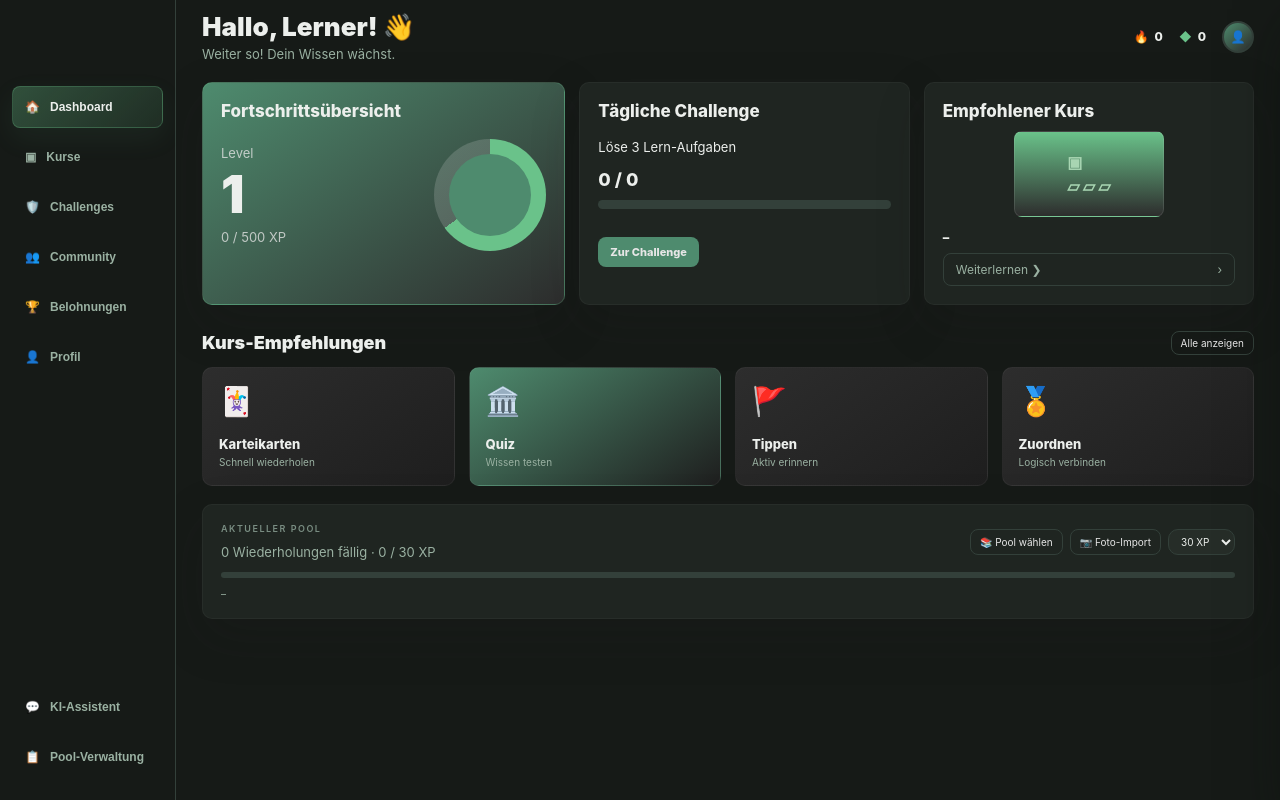
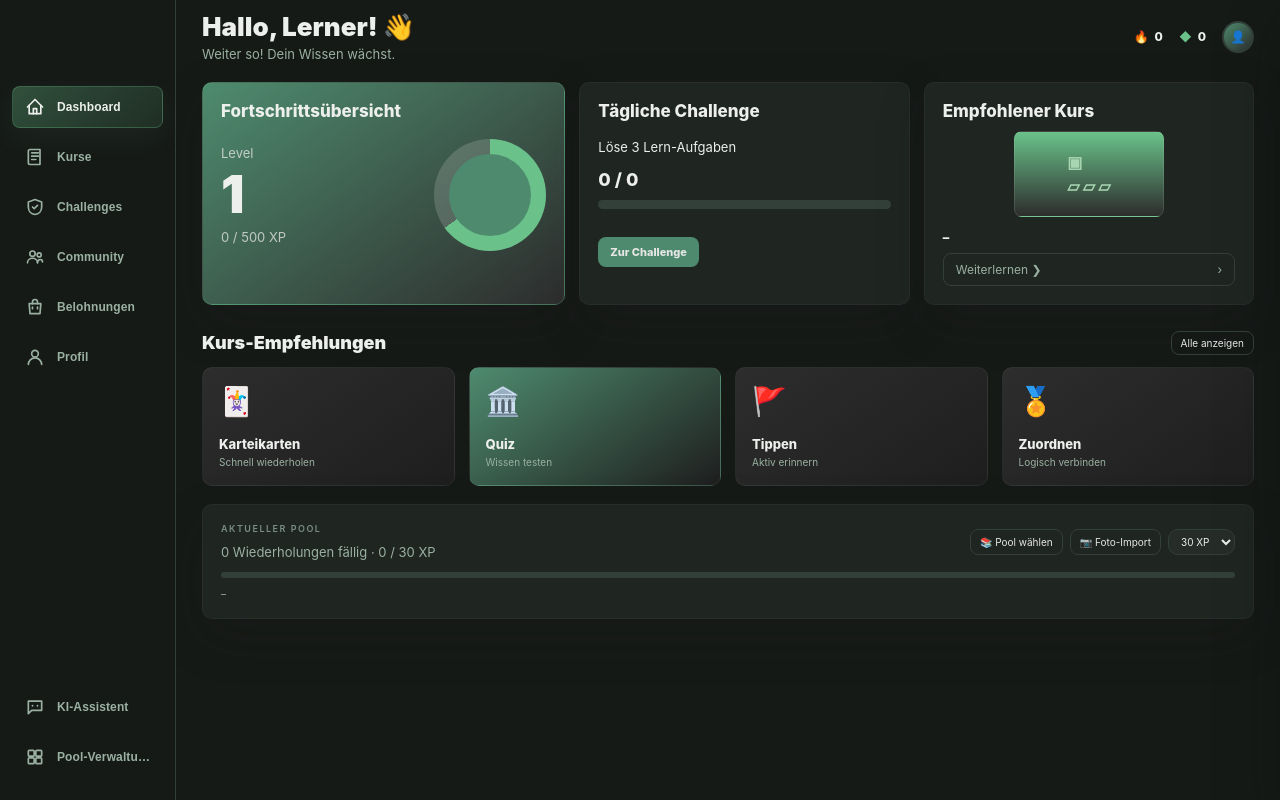
Before and after one commit to User14562/Kivo, a plain HTML site: page frontend/index.html in a window 1280 px wide. Drawn offline with nearby package versions, Linux system fonts and the light colour scheme.

Commit message:
Update button styles and structure in index.html

```diff
--- a/frontend/index.html
+++ b/frontend/index.html
@@ -26,13 +26,15 @@ body{font-family:Inter,'Segoe UI',Arial,sans-serif;background:var(--page);min-he
 .shell{display:flex;height:100vh;overflow:hidden;background:var(--page)}
 .rail{width:176px;flex-shrink:0;display:flex;flex-direction:column;justify-content:space-between;padding:22px 12px;border-right:1px solid var(--line);background:var(--page)}
 .rail-top,.rail-bot{display:flex;flex-direction:column;gap:8px}
-.rail-btn{width:100%;height:42px;border-radius:8px;border:1px solid transparent;background:transparent;color:var(--muted);display:flex;align-items:center;gap:10px;padding:0 12px;font-size:12px;font-weight:650;cursor:pointer;transition:all .15s;flex-shrink:0;text-align:left}
+.rail-btn{width:100%;height:42px;border-radius:8px;border:1px solid transparent;background:transparent;color:var(--muted);display:flex;align-items:center;gap:12px;padding:0 12px;font-size:12px;font-weight:650;cursor:pointer;transition:all .15s;flex-shrink:0;text-align:left}
 .rail-btn:hover{border-color:var(--line);color:var(--text);background:color-mix(in srgb,#E6E6E6 3%,transparent)}
 .rail-btn.active{border-color:color-mix(in srgb,#6AC28A 28%,transparent);background:linear-gradient(135deg,color-mix(in srgb,#6AC28A 32%,transparent),color-mix(in srgb,#6AC28A 12%,transparent));color:var(--text);box-shadow:0 10px 28px color-mix(in srgb,#6AC28A 8%,transparent)}
 .rail-btn.lime-active{border-color:var(--lime);background:var(--lime-d2);color:var(--lime)}
+.rail-ico{width:20px;height:20px;flex-shrink:0;display:inline-flex;align-items:center;justify-content:center;color:currentColor}
+.rail-ico svg{width:20px;height:20px;display:block;stroke:currentColor;fill:none;stroke-width:2;stroke-linecap:round;stroke-linejoin:round}
+.rail-lbl{flex:1;min-width:0;white-space:nowrap;overflow:hidden;text-overflow:ellipsis;letter-spacing:.01em}
 .brand-btn{width:132px;height:42px;border-radius:0;background:transparent;border:none;cursor:pointer;flex-shrink:0;background-image:url('kivo-logo.png');background-size:contain;background-position:left center;background-repeat:no-repeat;margin:0 0 14px 8px;color:transparent;font-size:0}
 .brand-btn::after{content:''}
-.rail-btn::after{content:attr(title)}
 
 .main-area{flex:1;overflow:hidden;display:flex;flex-direction:column;background:var(--page);position:relative}
 .topbar{display:flex;align-items:center;justify-content:space-between;padding:20px 26px 10px;border-bottom:0;flex-shrink:0;gap:10px}
@@ -56,7 +58,8 @@ body{font-family:Inter,'Segoe UI',Arial,sans-serif;background:var(--page);min-he
 .bottom-nav{display:none;position:fixed;bottom:0;left:0;right:0;height:56px;background:var(--panel);border-top:1px solid var(--line);z-index:60;flex-direction:row;padding-bottom:env(safe-area-inset-bottom,0)}
 .bn-item{flex:1;display:flex;flex-direction:column;align-items:center;justify-content:center;gap:2px;font-size:9px;color:var(--muted);cursor:pointer;border:none;background:none;font-family:Inter,sans-serif;padding:6px 0;transition:all .15s}
 .bn-item.active{color:var(--lime)}
-.bn-icon{font-size:17px;line-height:1}
+.bn-icon{font-size:17px;line-height:1;display:inline-flex;align-items:center;justify-content:center;width:20px;height:20px}
+.bn-icon svg{width:20px;height:20px;stroke:currentColor;fill:none;stroke-width:2;stroke-linecap:round;stroke-linejoin:round}
 
 /* ── SCREENS ─────────────────────────── */
 .screen{display:none}
@@ -337,16 +340,16 @@ textarea.k-input{resize:vertical;min-height:70px}
   <nav class="rail" id="rail">
     <div class="rail-top">
       <button class="brand-btn" onclick="goTo('home')" title="Kivo">K</button>
-      <button class="rail-btn active" id="rb-home" data-s="home" onclick="goTo('home')" title="Dashboard">🏠</button>
-      <button class="rail-btn" id="rb-courses" data-s="courses" onclick="goTo('courses')" title="Kurse">▣</button>
-      <button class="rail-btn" id="rb-challenges" data-s="challenges" onclick="goTo('challenges')" title="Challenges">🛡️</button>
-      <button class="rail-btn" id="rb-community" data-s="community" onclick="goTo('community')" title="Community">👥</button>
-      <button class="rail-btn" id="rb-shop" data-s="shop" onclick="goTo('shop')" title="Belohnungen">🏆</button>
-      <button class="rail-btn" id="rb-profile" data-s="profile" onclick="goTo('profile')" title="Profil">👤</button>
+      <button class="rail-btn active" id="rb-home" data-s="home" onclick="goTo('home')" title="Dashboard"><span class="rail-ico"><svg viewBox="0 0 24 24"><path d="M3 12 12 3l9 9"/><path d="M5 10v10h14V10"/><path d="M10 20v-6h4v6"/></svg></span><span class="rail-lbl">Dashboard</span></button>
+      <button class="rail-btn" id="rb-courses" data-s="courses" onclick="goTo('courses')" title="Kurse"><span class="rail-ico"><svg viewBox="0 0 24 24"><path d="M4 5a2 2 0 0 1 2-2h12v18H6a2 2 0 0 1-2-2V5z"/><path d="M8 7h8M8 11h8M8 15h5"/></svg></span><span class="rail-lbl">Kurse</span></button>
+      <button class="rail-btn" id="rb-challenges" data-s="challenges" onclick="goTo('challenges')" title="Challenges"><span class="rail-ico"><svg viewBox="0 0 24 24"><path d="M12 3l8 3v6c0 5-3.5 8.5-8 9-4.5-.5-8-4-8-9V6l8-3z"/><path d="m9 12 2 2 4-4"/></svg></span><span class="rail-lbl">Challenges</span></button>
+      <button class="rail-btn" id="rb-community" data-s="community" onclick="goTo('community')" title="Community"><span class="rail-ico"><svg viewBox="0 0 24 24"><circle cx="9" cy="8" r="3.2"/><circle cx="17" cy="9.5" r="2.4"/><path d="M3 19c0-3.3 2.7-5.5 6-5.5s6 2.2 6 5.5"/><path d="M15 19c0-2.3 1.6-4 3.5-4s2.5 1.3 2.5 3"/></svg></span><span class="rail-lbl">Community</span></button>
+      <button class="rail-btn" id="rb-shop" data-s="shop" onclick="goTo('shop')" title="Belohnungen"><span class="rail-ico"><svg viewBox="0 0 24 24"><path d="M5 8h14l-1 12H6L5 8z"/><path d="M9 8V6a3 3 0 0 1 6 0v2"/><path d="M9 12v2M15 12v2"/></svg></span><span class="rail-lbl">Belohnungen</span></button>
+      <button class="rail-btn" id="rb-profile" data-s="profile" onclick="goTo('profile')" title="Profil"><span class="rail-ico"><svg viewBox="0 0 24 24"><circle cx="12" cy="8" r="4"/><path d="M4 21c0-4.4 3.6-8 8-8s8 3.6 8 8"/></svg></span><span class="rail-lbl">Profil</span></button>
     </div>
     <div class="rail-bot">
-      <button class="rail-btn" id="rb-aibot" data-s="aibot" onclick="goTo('aibot')" title="KI-Assistent">💬</button>
-      <button class="rail-btn" id="rb-overview" data-s="overview" onclick="goTo('overview')" title="Pool-Verwaltung">📋</button>
+      <button class="rail-btn" id="rb-aibot" data-s="aibot" onclick="goTo('aibot')" title="KI-Assistent"><span class="rail-ico"><svg viewBox="0 0 24 24"><path d="M4 5h16v11H8l-4 4V5z"/><circle cx="9" cy="10.5" r="1.1" fill="currentColor" stroke="none"/><circle cx="15" cy="10.5" r="1.1" fill="currentColor" stroke="none"/></svg></span><span class="rail-lbl">KI-Assistent</span></button>
+      <button class="rail-btn" id="rb-overview" data-s="overview" onclick="goTo('overview')" title="Pool-Verwaltung"><span class="rail-ico"><svg viewBox="0 0 24 24"><rect x="4" y="4" width="7" height="7" rx="1.2"/><rect x="13" y="4" width="7" height="7" rx="1.2"/><rect x="4" y="13" width="7" height="7" rx="1.2"/><rect x="13" y="13" width="7" height="7" rx="1.2"/></svg></span><span class="rail-lbl">Pool-Verwaltung</span></button>
     </div>
   </nav>
 
@@ -578,11 +581,11 @@ textarea.k-input{resize:vertical;min-height:70px}
 
 <!-- BOTTOM NAV (mobile) -->
 <nav class="bottom-nav" id="bottom-nav">
-  <button class="bn-item active" data-s="home" onclick="goTo('home')"><span class="bn-icon">🏠</span>Dashboard</button>
-  <button class="bn-item" data-s="courses" onclick="goTo('courses')"><span class="bn-icon">▣</span>Kurse</button>
-  <button class="bn-item" data-s="challenges" onclick="goTo('challenges')"><span class="bn-icon">🛡️</span>Quests</button>
-  <button class="bn-item" data-s="community" onclick="goTo('community')"><span class="bn-icon">👥</span>Community</button>
-  <button class="bn-item" data-s="profile" onclick="goTo('profile')"><span class="bn-icon">👤</span>Profil</button>
+  <button class="bn-item active" data-s="home" onclick="goTo('home')"><span class="bn-icon"><svg viewBox="0 0 24 24"><path d="M3 12 12 3l9 9"/><path d="M5 10v10h14V10"/><path d="M10 20v-6h4v6"/></svg></span>Dashboard</button>
+  <button class="bn-item" data-s="courses" onclick="goTo('courses')"><span class="bn-icon"><svg viewBox="0 0 24 24"><path d="M4 5a2 2 0 0 1 2-2h12v18H6a2 2 0 0 1-2-2V5z"/><path d="M8 7h8M8 11h8M8 15h5"/></svg></span>Kurse</button>
+  <button class="bn-item" data-s="challenges" onclick="goTo('challenges')"><span class="bn-icon"><svg viewBox="0 0 24 24"><path d="M12 3l8 3v6c0 5-3.5 8.5-8 9-4.5-.5-8-4-8-9V6l8-3z"/><path d="m9 12 2 2 4-4"/></svg></span>Quests</button>
+  <button class="bn-item" data-s="community" onclick="goTo('community')"><span class="bn-icon"><svg viewBox="0 0 24 24"><circle cx="9" cy="8" r="3.2"/><circle cx="17" cy="9.5" r="2.4"/><path d="M3 19c0-3.3 2.7-5.5 6-5.5s6 2.2 6 5.5"/><path d="M15 19c0-2.3 1.6-4 3.5-4s2.5 1.3 2.5 3"/></svg></span>Community</button>
+  <button class="bn-item" data-s="profile" onclick="goTo('profile')"><span class="bn-icon"><svg viewBox="0 0 24 24"><circle cx="12" cy="8" r="4"/><path d="M4 21c0-4.4 3.6-8 8-8s8 3.6 8 8"/></svg></span>Profil</button>
 </nav>
 
 <!-- TOAST -->
```
